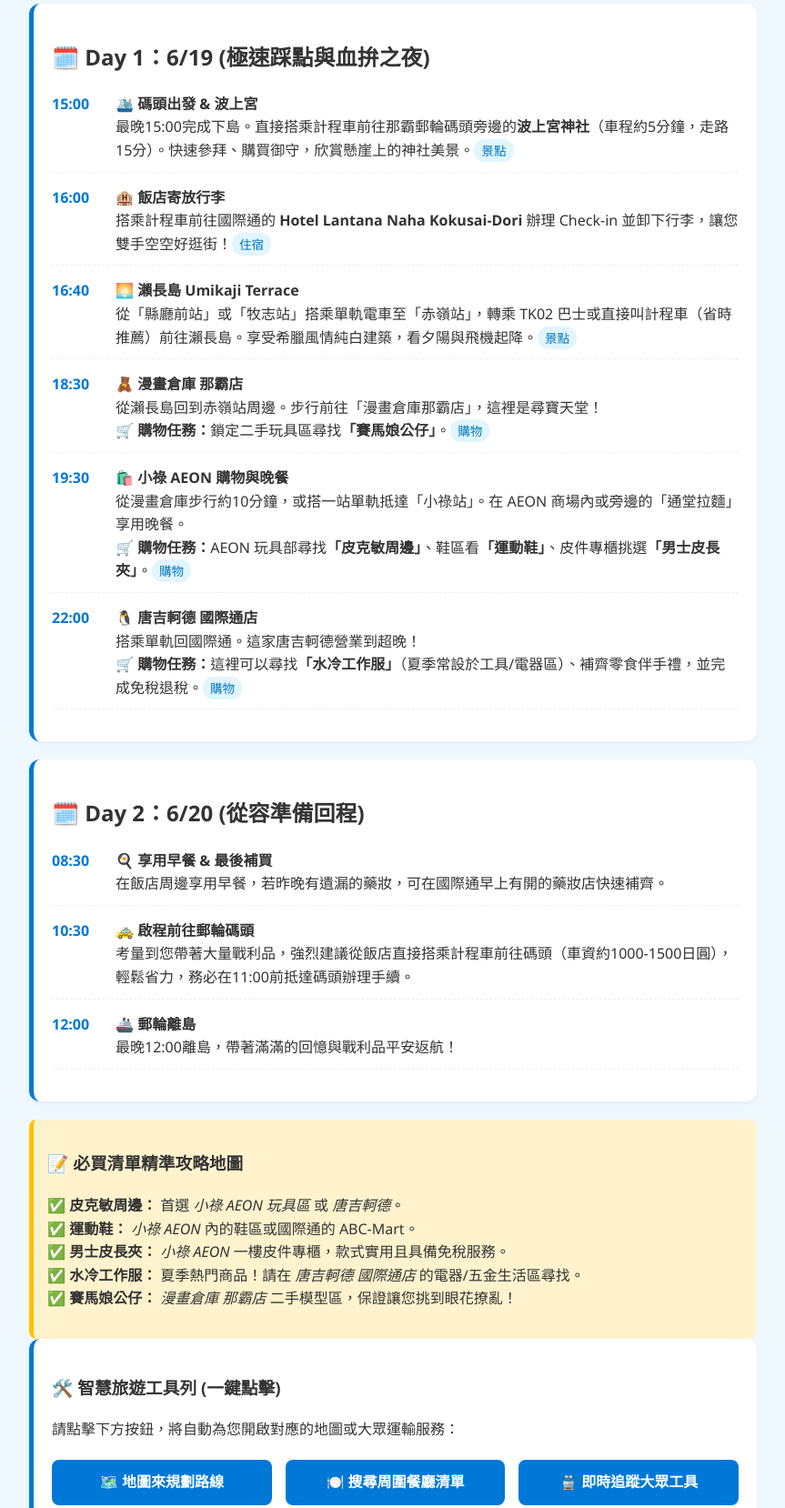
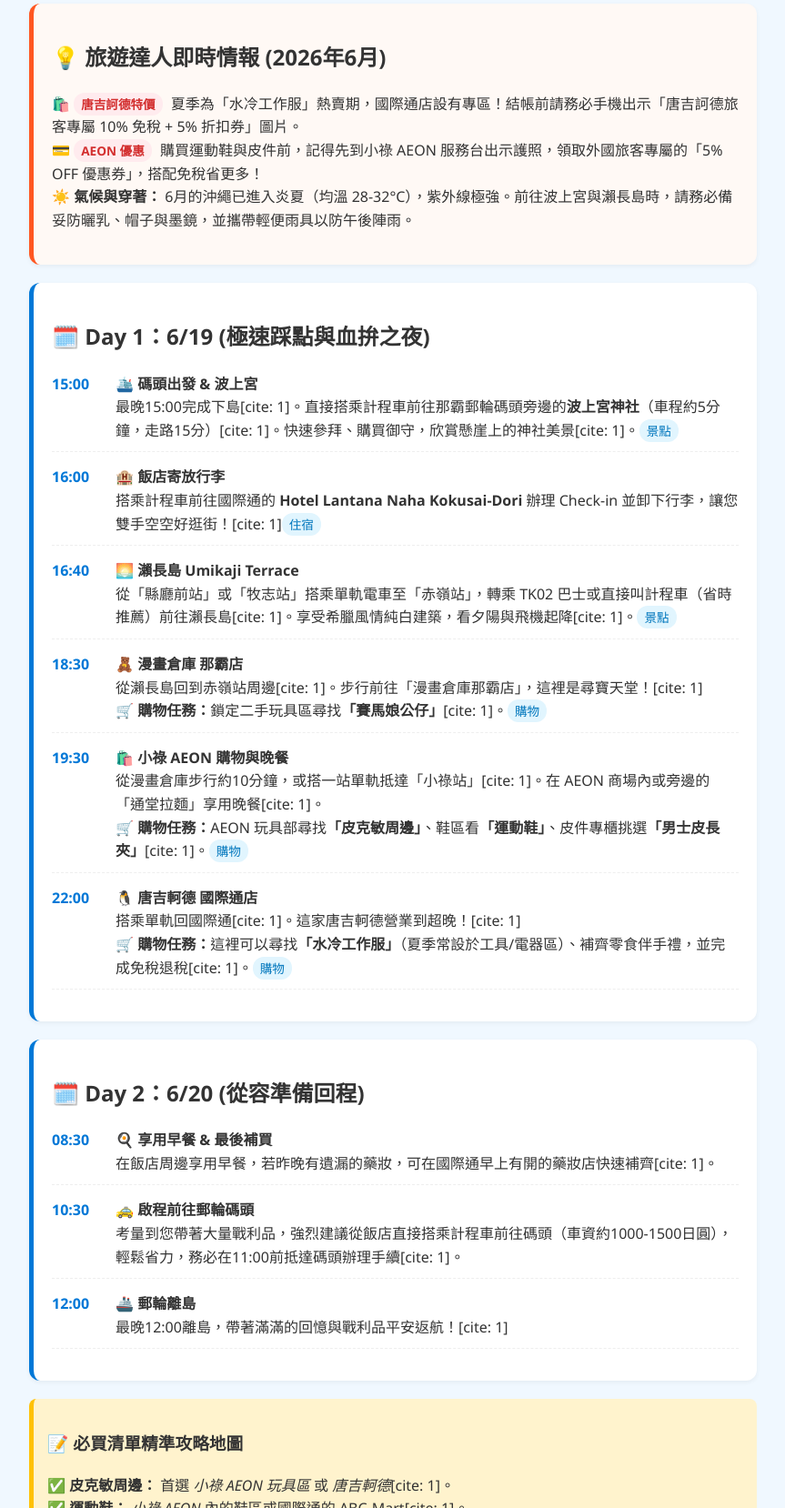
Before and after one commit to nagisajan-code/okinawa-trip, a plain HTML site: page index.html in a window 1280 px wide. Shown: the part 212-1870 px from the top of the page at 91% size, without its empty margins (208-1071 px from the left). Drawn offline with Linux system fonts and the light colour scheme.

Commit message:
Update index.html

```diff
--- a/index.html
+++ b/index.html
@@ -14,6 +14,7 @@
             --bg: #F0F8FF;
             --card-bg: #FFFFFF;
             --text: #333333;
+            --accent: #FF5722;
         }
         body {
             font-family: 'Segoe UI', Tahoma, Geneva, Verdana, sans-serif;
@@ -44,6 +45,10 @@
             box-shadow: 0 2px 5px rgba(0,0,0,0.05);
             border-left: 5px solid var(--primary);
         }
+        .card-expert {
+            border-left: 5px solid var(--accent);
+            background-color: #FFF9F5;
+        }
         .time-block {
             display: flex;
             margin-bottom: 15px;
@@ -60,6 +65,7 @@
             border-left: 5px solid #FFC107;
             padding: 15px;
             border-radius: 8px;
+            margin-bottom: 20px;
         }
         .tools-grid {
             display: grid;
@@ -92,28 +98,33 @@
             font-size: 0.85em;
             margin-right: 5px;
         }
+        .tag-discount {
+            background: #FFEBEE;
+            color: #D32F2F;
+            padding: 3px 8px;
+            border-radius: 12px;
+            font-size: 0.85em;
+            margin-right: 5px;
+            font-weight: bold;
+        }
     </style>
 </head>
-    <script>
-        if ('serviceWorker' in navigator) {
-            window.addEventListener('load', () => {
-                navigator.serviceWorker.register('./sw.js')
-                    .then(registration => {
-                        console.log('離線守護神啟動成功！範圍：', registration.scope);
-                    })
-                    .catch(error => {
-                        console.log('離線守護神啟動失敗：', error);
-                    });
-            });
-        }
-    </script>
-
 <body>
 
 <div class="container">
     <div class="header">
         <h1>🌺 沖繩郵輪靠港快閃二日遊</h1>
         <p>📅 啟程：6/19 13:00 - 6/20 12:00 | 🏨 住宿：Hotel Lantana Naha Kokusai-Dori</p>
+    </div>
+
+    <!-- 達人專區：最新折扣與旅遊提醒 -->
+    <div class="card card-expert">
+        <h2>💡 旅遊達人即時情報 (2026年6月)</h2>
+        <ul style="list-style-type: none; padding-left: 0;">
+            <li>🛍️ <span class="tag-discount">唐吉訶德特價</span> 夏季為「水冷工作服」熱賣期，國際通店設有專區！結帳前請務必手機出示「唐吉訶德旅客專屬 10% 免稅 + 5% 折扣券」圖片。</li>
+            <li>💳 <span class="tag-discount">AEON 優惠</span> 購買運動鞋與皮件前，記得先到小祿 AEON 服務台出示護照，領取外國旅客專屬的「5% OFF 優惠券」，搭配免稅省更多！</li>
+            <li>☀️ <b>氣候與穿著：</b> 6月的沖繩已進入炎夏（均溫 28-32°C），紫外線極強。前往波上宮與瀨長島時，請務必備妥防曬乳、帽子與墨鏡，並攜帶輕便雨具以防午後陣雨。</li>
+        </ul>
     </div>
 
     <!-- 行程規劃 Day 1 -->
@@ -123,45 +134,45 @@
             <div class="time">15:00</div>
             <div>
                 <strong>🛳️ 碼頭出發 & 波上宮</strong><br>
-                最晚15:00完成下島。直接搭乘計程車前往那霸郵輪碼頭旁邊的<b>波上宮神社</b>（車程約5分鐘，走路15分）。快速參拜、購買御守，欣賞懸崖上的神社美景。<span class="tag">景點</span>
+                最晚15:00完成下島[cite: 1]。直接搭乘計程車前往那霸郵輪碼頭旁邊的<b>波上宮神社</b>（車程約5分鐘，走路15分）[cite: 1]。快速參拜、購買御守，欣賞懸崖上的神社美景[cite: 1]。<span class="tag">景點</span>
             </div>
         </div>
         <div class="time-block">
             <div class="time">16:00</div>
             <div>
                 <strong>🏨 飯店寄放行李</strong><br>
-                搭乘計程車前往國際通的 <b>Hotel Lantana Naha Kokusai-Dori</b> 辦理 Check-in 並卸下行李，讓您雙手空空好逛街！<span class="tag">住宿</span>
+                搭乘計程車前往國際通的 <b>Hotel Lantana Naha Kokusai-Dori</b> 辦理 Check-in 並卸下行李，讓您雙手空空好逛街！[cite: 1]<span class="tag">住宿</span>
             </div>
         </div>
         <div class="time-block">
             <div class="time">16:40</div>
             <div>
                 <strong>🌅 瀨長島 Umikaji Terrace</strong><br>
-                從「縣廳前站」或「牧志站」搭乘單軌電車至「赤嶺站」，轉乘 TK02 巴士或直接叫計程車（省時推薦）前往瀨長島。享受希臘風情純白建築，看夕陽與飛機起降。<span class="tag">景點</span>
+                從「縣廳前站」或「牧志站」搭乘單軌電車至「赤嶺站」，轉乘 TK02 巴士或直接叫計程車（省時推薦）前往瀨長島[cite: 1]。享受希臘風情純白建築，看夕陽與飛機起降[cite: 1]。<span class="tag">景點</span>
             </div>
         </div>
         <div class="time-block">
             <div class="time">18:30</div>
             <div>
                 <strong>🧸 漫畫倉庫 那霸店</strong><br>
-                從瀨長島回到赤嶺站周邊。步行前往「漫畫倉庫那霸店」，這裡是尋寶天堂！<br>
-                🛒 <b>購物任務：</b>鎖定二手玩具區尋找<b>「賽馬娘公仔」</b>。<span class="tag">購物</span>
+                從瀨長島回到赤嶺站周邊[cite: 1]。步行前往「漫畫倉庫那霸店」，這裡是尋寶天堂！[cite: 1]<br>
+                🛒 <b>購物任務：</b>鎖定二手玩具區尋找<b>「賽馬娘公仔」</b>[cite: 1]。<span class="tag">購物</span>
             </div>
         </div>
         <div class="time-block">
             <div class="time">19:30</div>
             <div>
                 <strong>🛍️ 小祿 AEON 購物與晚餐</strong><br>
-                從漫畫倉庫步行約10分鐘，或搭一站單軌抵達「小祿站」。在 AEON 商場內或旁邊的「通堂拉麵」享用晚餐。<br>
-                🛒 <b>購物任務：</b>AEON 玩具部尋找<b>「皮克敏周邊」</b>、鞋區看<b>「運動鞋」</b>、皮件專櫃挑選<b>「男士皮長夾」</b>。<span class="tag">購物</span>
+                從漫畫倉庫步行約10分鐘，或搭一站單軌抵達「小祿站」[cite: 1]。在 AEON 商場內或旁邊的「通堂拉麵」享用晚餐[cite: 1]。<br>
+                🛒 <b>購物任務：</b>AEON 玩具部尋找<b>「皮克敏周邊」</b>、鞋區看<b>「運動鞋」</b>、皮件專櫃挑選<b>「男士皮長夾」</b>[cite: 1]。<span class="tag">購物</span>
             </div>
         </div>
         <div class="time-block">
             <div class="time">22:00</div>
             <div>
                 <strong>🐧 唐吉軻德 國際通店</strong><br>
-                搭乘單軌回國際通。這家唐吉軻德營業到超晚！<br>
-                🛒 <b>購物任務：</b>這裡可以尋找<b>「水冷工作服」</b>（夏季常設於工具/電器區）、補齊零食伴手禮，並完成免稅退稅。<span class="tag">購物</span>
+                搭乘單軌回國際通[cite: 1]。這家唐吉軻德營業到超晚！[cite: 1]<br>
+                🛒 <b>購物任務：</b>這裡可以尋找<b>「水冷工作服」</b>（夏季常設於工具/電器區）、補齊零食伴手禮，並完成免稅退稅[cite: 1]。<span class="tag">購物</span>
             </div>
         </div>
     </div>
@@ -173,21 +184,21 @@
             <div class="time">08:30</div>
             <div>
                 <strong>🍳 享用早餐 & 最後補買</strong><br>
-                在飯店周邊享用早餐，若昨晚有遺漏的藥妝，可在國際通早上有開的藥妝店快速補齊。
+                在飯店周邊享用早餐，若昨晚有遺漏的藥妝，可在國際通早上有開的藥妝店快速補齊[cite: 1]。
             </div>
         </div>
         <div class="time-block">
             <div class="time">10:30</div>
             <div>
                 <strong>🚕 啟程前往郵輪碼頭</strong><br>
-                考量到您帶著大量戰利品，強烈建議從飯店直接搭乘計程車前往碼頭（車資約1000-1500日圓），輕鬆省力，務必在11:00前抵達碼頭辦理手續。
+                考量到您帶著大量戰利品，強烈建議從飯店直接搭乘計程車前往碼頭（車資約1000-1500日圓），輕鬆省力，務必在11:00前抵達碼頭辦理手續[cite: 1]。
             </div>
         </div>
         <div class="time-block">
             <div class="time">12:00</div>
             <div>
                 <strong>🚢 郵輪離島</strong><br>
-                最晚12:00離島，帶著滿滿的回憶與戰利品平安返航！
+                最晚12:00離島，帶著滿滿的回憶與戰利品平安返航！[cite: 1]
             </div>
         </div>
     </div>
@@ -196,26 +207,46 @@
     <div class="shopping-list">
         <h3>📝 必買清單精準攻略地圖</h3>
         <ul style="list-style-type: none; padding-left: 0;">
-            <li>✅ <b>皮克敏周邊：</b> 首選 <i>小祿 AEON 玩具區</i> 或 <i>唐吉軻德</i>。</li>
-            <li>✅ <b>運動鞋：</b> <i>小祿 AEON</i> 內的鞋區或國際通的 ABC-Mart。</li>
-            <li>✅ <b>男士皮長夾：</b> <i>小祿 AEON</i> 一樓皮件專櫃，款式實用且具備免稅服務。</li>
-            <li>✅ <b>水冷工作服：</b> 夏季熱門商品！請在 <i>唐吉軻德 國際通店</i> 的電器/五金生活區尋找。</li>
-            <li>✅ <b>賽馬娘公仔：</b> <i>漫畫倉庫 那霸店</i> 二手模型區，保證讓您挑到眼花撩亂！</li>
+            <li>✅ <b>皮克敏周邊：</b> 首選 <i>小祿 AEON 玩具區</i> 或 <i>唐吉軻德</i>[cite: 1]。</li>
+            <li>✅ <b>運動鞋：</b> <i>小祿 AEON</i> 內的鞋區或國際通的 ABC-Mart[cite: 1]。</li>
+            <li>✅ <b>男士皮長夾：</b> <i>小祿 AEON</i> 一樓皮件專櫃，款式實用且具備免稅服務[cite: 1]。</li>
+            <li>✅ <b>水冷工作服：</b> 夏季熱門商品！請在 <i>唐吉軻德 國際通店</i> 的電器/五金生活區尋找[cite: 1]。</li>
+            <li>✅ <b>賽馬娘公仔：</b> <i>漫畫倉庫 那霸店</i> 二手模型區，保證讓您挑到眼花撩亂！[cite: 1]</li>
         </ul>
     </div>
 
     <!-- 智慧工具列 -->
     <div class="card">
         <h3>🛠️ 智慧旅遊工具列 (一鍵點擊)</h3>
-        <p>請點擊下方按鈕，將自動為您開啟對應的地圖或大眾運輸服務：</p>
+        <p>請點擊下方按鈕開啟對應的智慧導航與追蹤功能：</p>
         <div class="tools-grid">
-            <a href="https://www.google.com/maps/dir/?api=1" target="_blank" class="btn-tool">🗺️ 地圖來規劃路線</a>
-            <a href="https://www.google.com/maps/search/restaurants+near+me/" target="_blank" class="btn-tool">🍽️ 搜尋周圍餐廳清單</a>
-            <a href="https://www.google.com/maps/dir/?api=1&travelmode=transit" target="_blank" class="btn-tool">🚆 即時追蹤大眾工具</a>
+            <!-- 帶入所有行程節點的 Google Maps 導航 -->
+            <a href="https://www.google.com/maps/dir/?api=1&origin=那覇クルーズターミナル&destination=ドン・キホーテ+那覇国際通り店&waypoints=波上宮|ホテルランタナ那覇国際通り|瀬長島ウミカジテラス|マンガ倉庫+那覇店|イオン+那覇店" target="_blank" class="btn-tool">🗺️ 行程專屬路線導航</a>
+
+            <!-- 根據當下 GPS 尋找周圍餐廳 -->
+            <a href="https://www.google.com/maps/search/?api=1&query=餐廳" target="_blank" class="btn-tool">🍽️ 搜尋目前周圍餐廳</a>
+
+            <!-- 沖繩官方公車即時動態追蹤 (のりもの NAVI) -->
+            <a href="https://www.busnavi-okinawa.com/top/" target="_blank" class="btn-tool">🚆 沖繩公車即時動態</a>
         </div>
     </div>
 
 </div>
 
+<!-- Service Worker 註冊移至 body 結尾，確保 HTML 解析正確 -->
+<script>
+    if ('serviceWorker' in navigator) {
+        window.addEventListener('load', () => {
+            navigator.serviceWorker.register('./sw.js')
+                .then(registration => {
+                    console.log('離線守護神啟動成功！範圍：', registration.scope);
+                })
+                .catch(error => {
+                    console.log('離線守護神啟動失敗：', error);
+                });
+        });
+    }
+</script>
+
 </body>
 </html>
```
